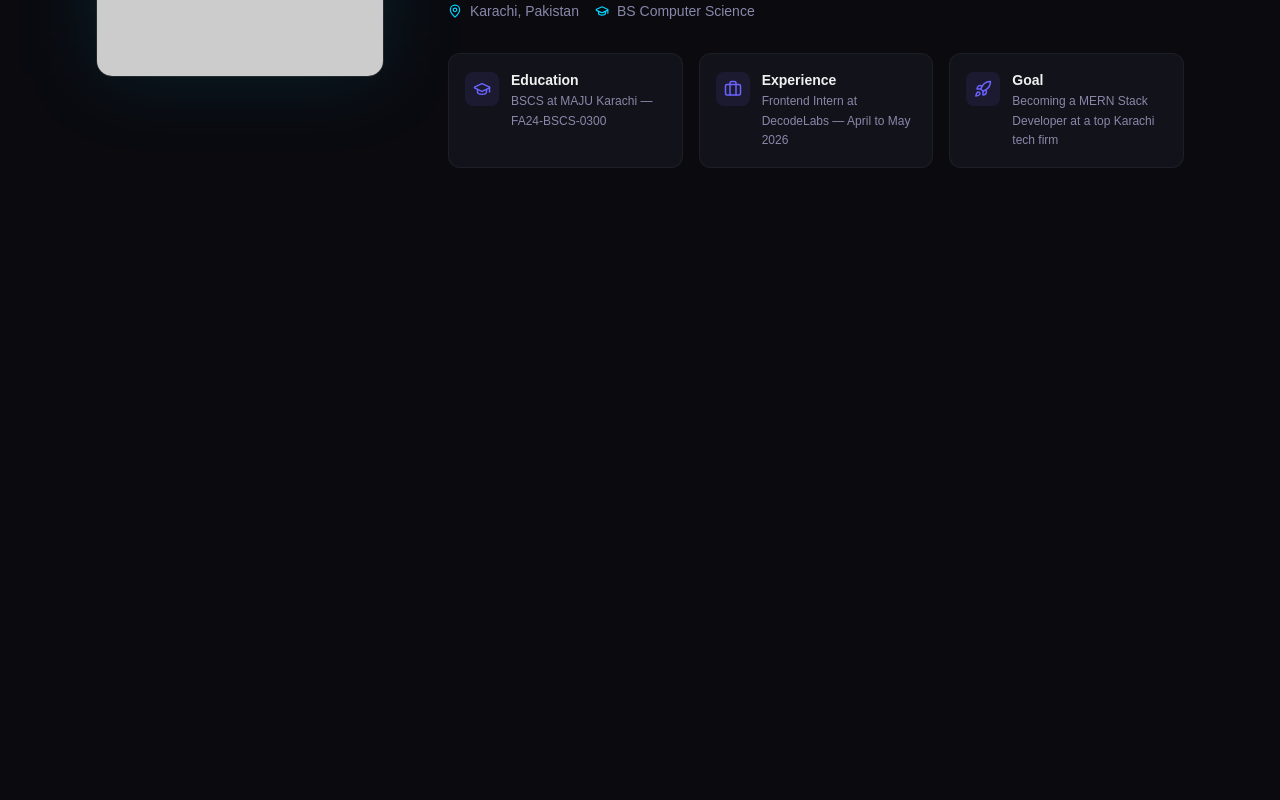
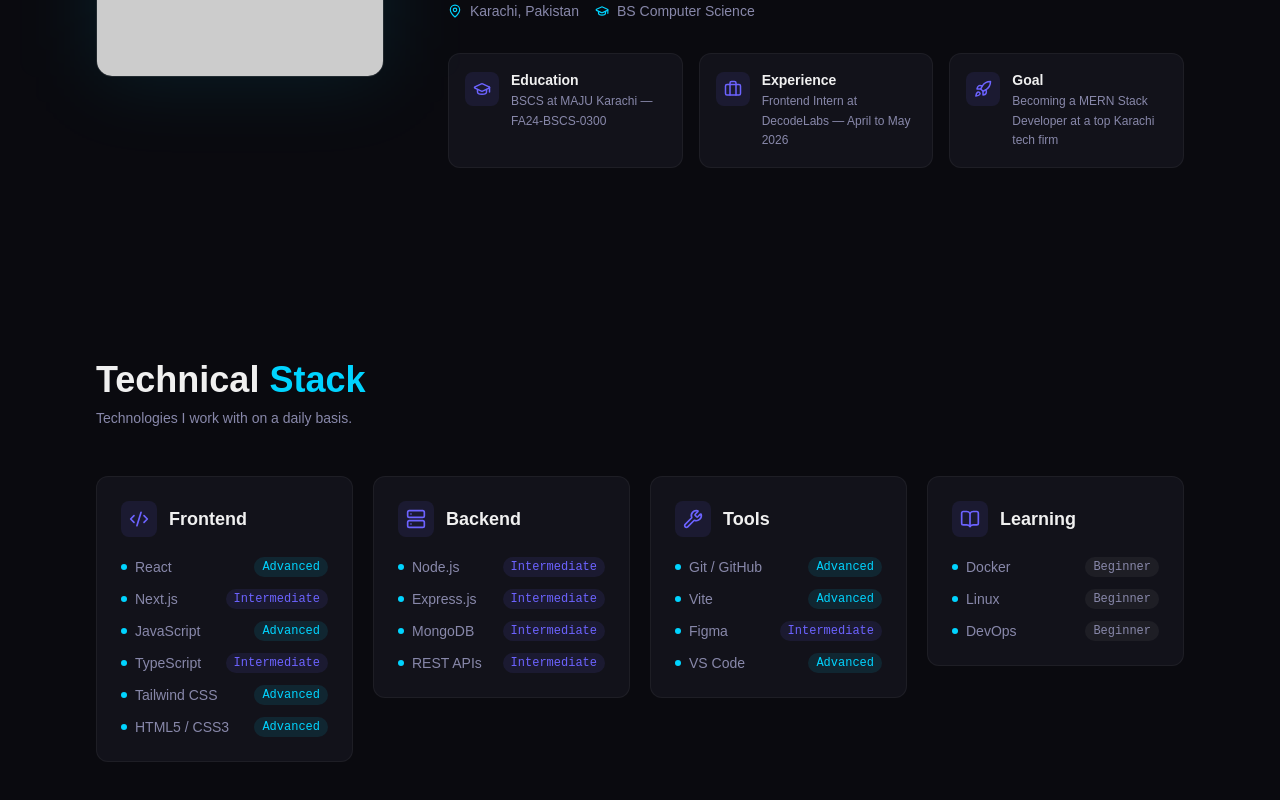
Before and after one commit to MuhammadSohail400/MERN-Projects, a React (Vite) app: page / in a window 1280 px wide. Shown: the part 1197-1997 px from the top of the page. Before the commit the page ends 1461 px from the top, so only its background shows below. Built offline with nearby package versions, Linux system fonts and the light colour scheme.

Commit message:
feat: add phase 4 skills section with stagger animation

```diff
--- a/src/App.jsx
+++ b/src/App.jsx
@@ -1,7 +1,7 @@
 import Layout from "./components/layout/Layout"
 import Hero from "./components/sections/Hero"
 import About from "./components/sections/About"
-// import Skills from "./components/sections/Skills"
+import Skills from "./components/sections/Skills"
 // import Projects from "./components/sections/Projects"
 // import Experience from "./components/sections/Experience"
 // import Contact from "./components/sections/Contact"
@@ -11,8 +11,8 @@ const App = () => {
     <Layout>
       <Hero />
       <About />
-      {/* <Skills />
-      <Projects />
+      <Skills />
+      {/* <Projects />
       <Experience />
       <Contact /> */}
     </Layout>
--- /dev/null
+++ b/src/components/sections/Skills.jsx
@@ -0,0 +1,70 @@
+import { motion } from "framer-motion"
+import { skills } from "../../data/skills"
+import SkillCard from "../ui/SkillCard"
+import SectionTitle from "../ui/SectionTitle"
+
+// ── Animation Variants ───────────────────────────────
+const fadeUp = {
+  hidden:  { opacity: 0, y: 30 },
+  visible: { opacity: 1, y: 0 },
+}
+
+// ── Stagger container — children ko ek ek karke animate karo
+const staggerContainer = {
+  hidden:  {},
+  visible: {
+    transition: {
+      staggerChildren: 0.1,  // har card 0.1s baad aayega
+    },
+  },
+}
+
+const Skills = () => {
+  return (
+    <section
+      id="skills"
+      className="py-24 px-8 md:px-16 lg:px-24"
+    >
+
+      {/* Header */}
+      <motion.div
+        variants={fadeUp}
+        initial="hidden"
+        whileInView="visible"
+        viewport={{ once: true }}
+        transition={{ duration: 0.6 }}
+      >
+        <SectionTitle label="Technical" highlight="Stack" />
+        <p className="font-dm text-muted text-sm mt-2">
+          Technologies I work with on a daily basis.
+        </p>
+      </motion.div>
+
+      {/* Cards Grid — stagger container */}
+      <motion.div
+        className="grid grid-cols-1 sm:grid-cols-2 lg:grid-cols-4 gap-5 mt-12"
+        variants={staggerContainer}
+        initial="hidden"
+        whileInView="visible"
+        viewport={{ once: true }}
+      >
+        {skills.map((skill) => (
+          <motion.div
+            key={skill.category}
+            variants={fadeUp}
+            transition={{ duration: 0.5 }}
+          >
+            <SkillCard
+              category={skill.category}
+              icon={skill.icon}
+              items={skill.items}
+            />
+          </motion.div>
+        ))}
+      </motion.div>
+
+    </section>
+  )
+}
+
+export default Skills
--- /dev/null
+++ b/src/components/ui/SkillCard.jsx
@@ -0,0 +1,52 @@
+// ── Level badge color helper ─────────────────────────
+const levelColors = {
+  Advanced:     "text-cyan   bg-cyan/10",
+  Intermediate: "text-accent bg-accent/10",
+  Beginner:     "text-muted  bg-white/5",
+}
+
+// ── Component ────────────────────────────────────────
+const SkillCard = ({ category, icon: Icon, items }) => {
+  return (
+    <div className="bg-surface border border-white/5 rounded-xl p-6 flex flex-col gap-5 hover:border-accent/30 transition-colors duration-200">
+
+      {/* Header */}
+      <div className="flex items-center gap-3">
+        <div className="p-2 rounded-lg bg-accent/10 text-accent">
+          <Icon size={20} />
+        </div>
+        <h3 className="font-syne font-bold text-light text-lg">
+          {category}
+        </h3>
+      </div>
+
+      {/* Skills List */}
+      <ul className="flex flex-col gap-3">
+        {items.map((skill) => (
+          <li
+            key={skill.name}
+            className="flex items-center justify-between"
+          >
+            {/* Skill Name */}
+            <div className="flex items-center gap-2">
+              <span className="w-1.5 h-1.5 rounded-full bg-cyan flex-shrink-0" />
+              <span className="font-dm text-muted text-sm">
+                {skill.name}
+              </span>
+            </div>
+
+            {/* Level Badge */}
+            <span
+              className={`text-xs px-2 py-0.5 rounded-full font-mono ${levelColors[skill.level]}`}
+            >
+              {skill.level}
+            </span>
+          </li>
+        ))}
+      </ul>
+
+    </div>
+  )
+}
+
+export default SkillCard
--- a/src/data/skills.js
+++ b/src/data/skills.js
@@ -1,6 +1,50 @@
+import {
+  Code2,
+  Server,
+  Wrench,
+  BookOpen,
+} from "lucide-react"
+
 export const skills = [
-  { category: "Frontend",  items: ["React", "Next.js", "JavaScript", "TypeScript", "HTML5", "Tailwind CSS"] },
-  { category: "Backend",   items: ["Node.js", "Express.js", "MongoDB"] },
-  { category: "Tools",     items: ["Git", "GitHub", "Figma", "VS Code", "Vite"] },
-  { category: "Learning",  items: ["Docker", "Linux", "DevOps"] },
+  {
+    category: "Frontend",
+    icon: Code2,
+    items: [
+      { name: "React",       level: "Advanced"      },
+      { name: "Next.js",     level: "Intermediate"  },
+      { name: "JavaScript",  level: "Advanced"      },
+      { name: "TypeScript",  level: "Intermediate"  },
+      { name: "Tailwind CSS",level: "Advanced"      },
+      { name: "HTML5 / CSS3",level: "Advanced"      },
+    ],
+  },
+  {
+    category: "Backend",
+    icon: Server,
+    items: [
+      { name: "Node.js",    level: "Intermediate" },
+      { name: "Express.js", level: "Intermediate" },
+      { name: "MongoDB",    level: "Intermediate" },
+      { name: "REST APIs",  level: "Intermediate" },
+    ],
+  },
+  {
+    category: "Tools",
+    icon: Wrench,
+    items: [
+      { name: "Git / GitHub", level: "Advanced"     },
+      { name: "Vite",         level: "Advanced"     },
+      { name: "Figma",        level: "Intermediate" },
+      { name: "VS Code",      level: "Advanced"     },
+    ],
+  },
+  {
+    category: "Learning",
+    icon: BookOpen,
+    items: [
+      { name: "Docker",  level: "Beginner" },
+      { name: "Linux",   level: "Beginner" },
+      { name: "DevOps",  level: "Beginner" },
+    ],
+  },
 ]
```
